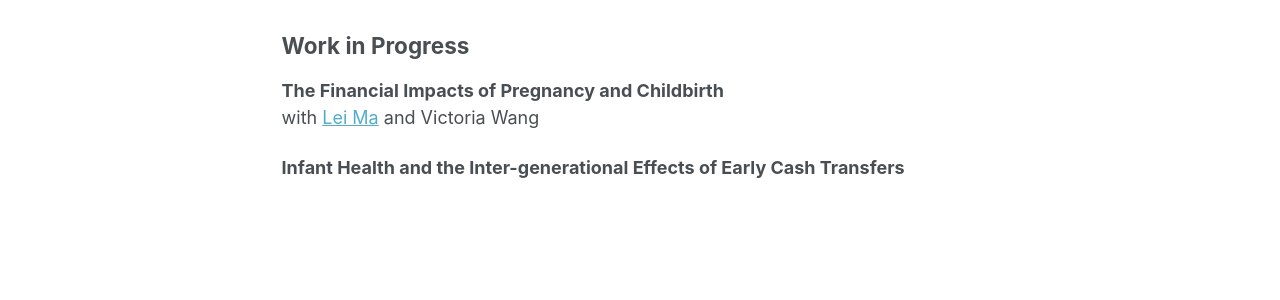
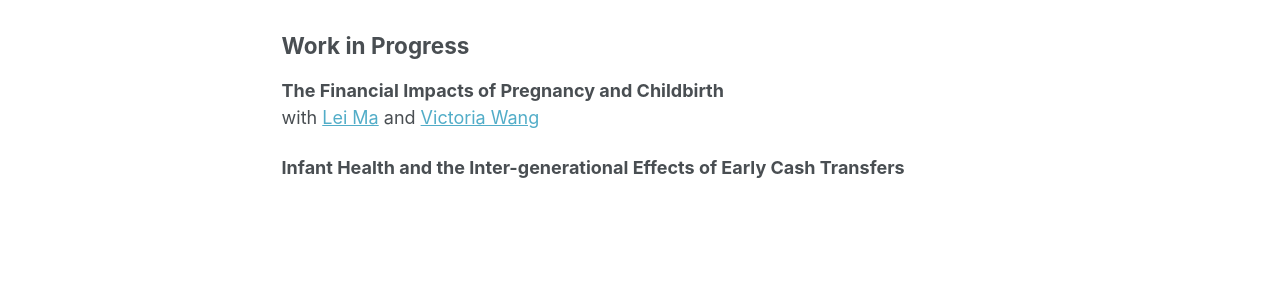
Before and after one commit to letian-yin/letian-yin.github.io, a Jekyll site: the page built from _pages/research.md, in a window 1280 px wide and 1096 px high. Shown: the part 511-811 px from the top of the window. Built offline with Jekyll 4.4.1, drawn with Linux system fonts in a browser that asks for light colours; part of the change alters nothing that is shown.

```diff
--- a/_pages/research.md
+++ b/_pages/research.md
@@ -14,6 +14,6 @@ Abstract: <em>Our paper examines how overcrowding in maternity wards influences
 ## Work in Progress
 
 **The Financial Impacts of Pregnancy and Childbirth** \
-with [Lei Ma](https://leima-econ.com/) and Victoria Wang
+with [Lei Ma](https://leima-econ.com/) and [Victoria Wang](https://sites.google.com/view/victoria-wang)
 
 **Infant Health and the Inter-generational Effects of Early Cash Transfers**
```
